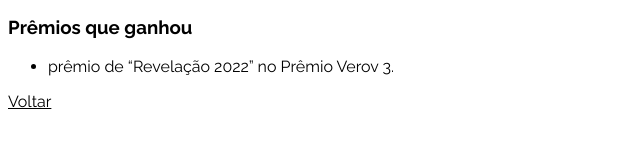
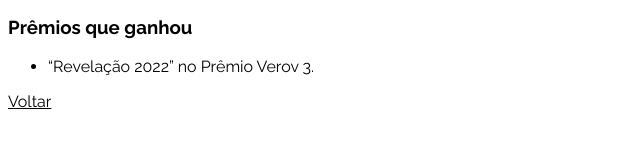
Before and after one commit to gabrielasanita/site-artistas, a plain HTML site: page veigh.html in a window 1280 px wide. Shown: the part 483-630 px from the top of the page, 0-640 px from the left. Drawn offline with Linux system fonts and the light colour scheme; a web font is replaced by a local one.

Commit message:
alteração veigh

```diff
--- a/veigh.html
+++ b/veigh.html
@@ -22,7 +22,7 @@
     </ul>
     <h3>Prêmios que ganhou</h3>
     <ul>
-        <li>prêmio de “Revelação 2022” no Prêmio Verov 3.</li>
+        <li>“Revelação 2022” no Prêmio Verov 3.</li>
     </ul>
     <a href="index.html">Voltar</a>
 </body>
```
